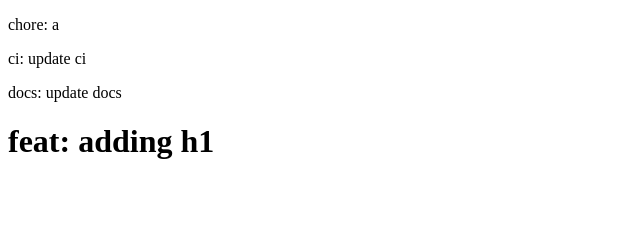
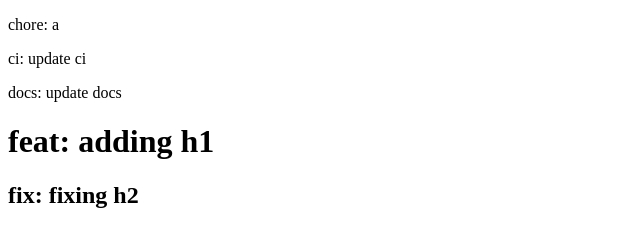
Before and after one commit to antonhallstrom/g-actions, a website: page src/index.html in a window 1280 px wide. Shown: the whole page, without its empty margins (0-640 px from the left). Drawn offline with Linux system fonts and the light colour scheme.

Commit message:
fix: fixing h2

```diff
--- a/src/index.html
+++ b/src/index.html
@@ -11,5 +11,6 @@
   <p>ci: update ci</p>
   <p>docs: update docs</p>
   <h1>feat: adding h1</h1>
+  <h2>fix: fixing h2</h2>
 </body>
 </html>
```
